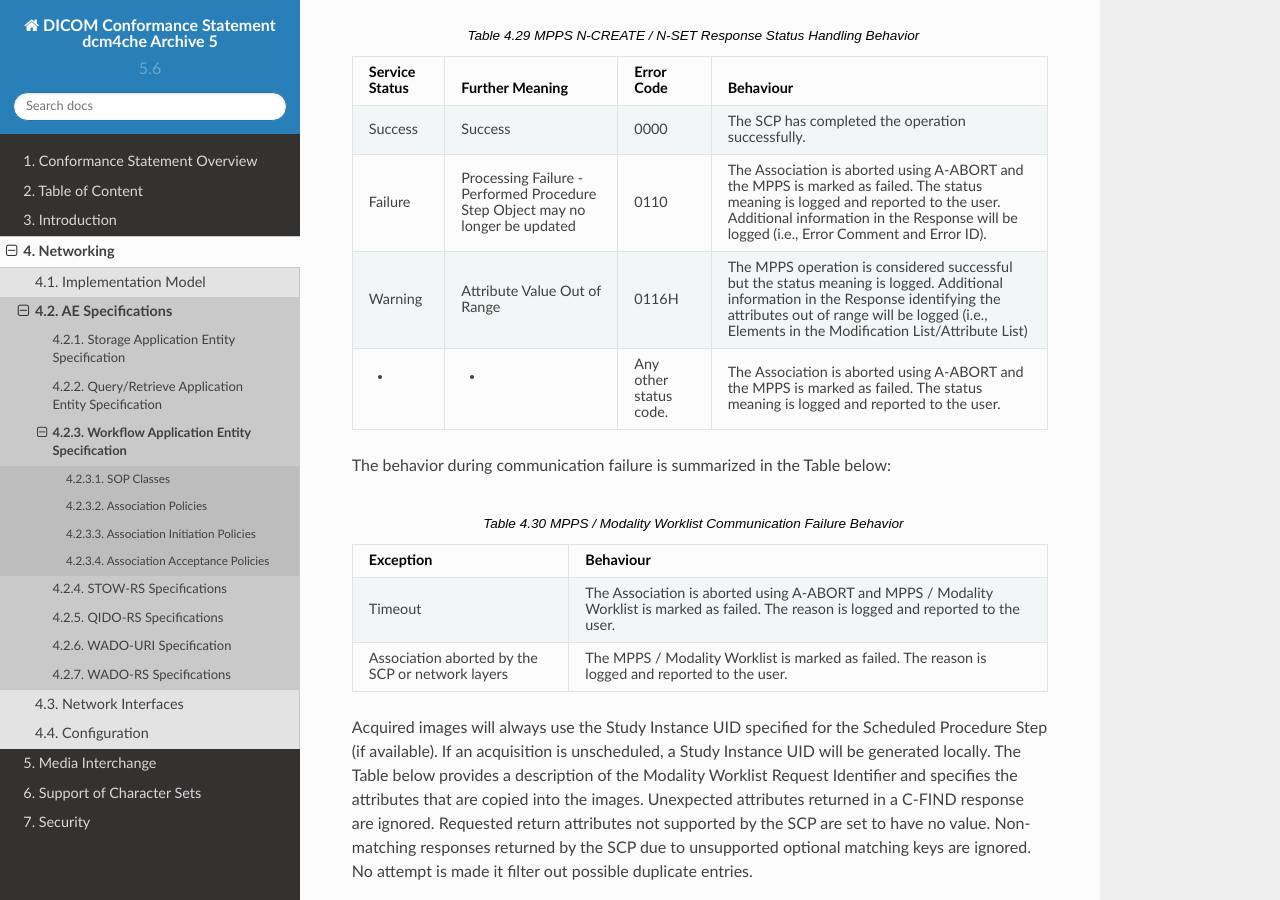
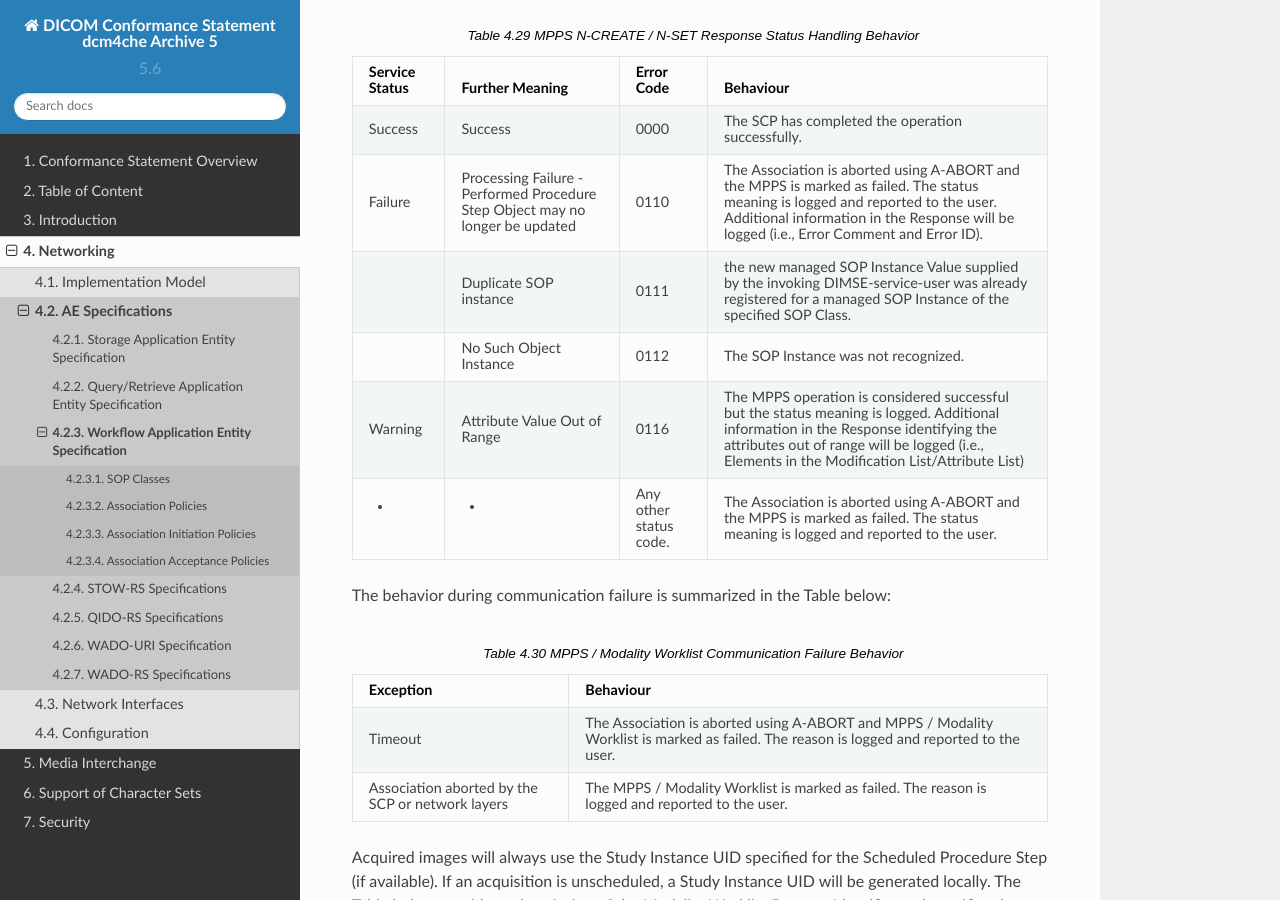
Before and after one commit to dcm4che/dcm4chee-arc-cs, a Sphinx documentation site: the page built from docs/networking/specs/workflow/workflow.rst, in a window 1280 px wide and 900 px high, scrolled down 5442 px. Built offline with Sphinx 7.4.7 and the Read the Docs theme 2.0.0, drawn with Linux system fonts in a browser that asks for light colours.

Commit message:
Workflow MPPS response status handling behaviour table update

```diff
--- a/docs/networking/specs/query-retrieve/query-retrieve.rst
+++ b/docs/networking/specs/query-retrieve/query-retrieve.rst
@@ -328,7 +328,6 @@
 Tag: Appropriate DICOM tag for this attribute.
 
 VR: Appropriate DICOM VR for this attribute.
-
 Types of Matching: The types of Matching supported by the C-FIND SCP.
 
 - "S" indicates the identifier attribute can specify Single Value Matching.
@@ -340,7 +339,6 @@
 - "U" will indicate universal matching.
 
 - "L" will indicate that UID lists are supported for matching.
-
 - "NONE" indicates that no matching is supported, but that values for this Element in the database can be returned.
 
 .. csv-table:: Query/Retrieve SCP AE C-FIND Response Status Return Behavior
--- a/docs/networking/specs/workflow/mpps-resp-status-handling-behaviour.csv
+++ b/docs/networking/specs/workflow/mpps-resp-status-handling-behaviour.csv
@@ -1,4 +1,6 @@
 "Success", "Success", "0000", "The SCP has completed the operation successfully."
 "Failure", "Processing Failure - Performed Procedure Step Object may no longer be updated", "0110", "The Association is aborted using A-ABORT and the MPPS is marked as failed. The status meaning is logged and reported to the user. Additional information in the Response will be logged (i.e., Error Comment and Error ID)."
-"Warning", "Attribute Value Out of Range", "0116H", "The MPPS operation is considered successful but the status meaning is logged. Additional information in the Response identifying the attributes out of range will be logged (i.e., Elements in the Modification List/Attribute List)"
+"", "Duplicate SOP instance", "0111", "the new managed SOP Instance Value supplied by the invoking DIMSE-service-user was already registered for a managed SOP Instance of the specified SOP Class."
+"", "No Such Object Instance", "0112", "The SOP Instance was not recognized."
+"Warning", "Attribute Value Out of Range", "0116", "The MPPS operation is considered successful but the status meaning is logged. Additional information in the Response identifying the attributes out of range will be logged (i.e., Elements in the Modification List/Attribute List)"
 "*", "*", "Any other status code.", "The Association is aborted using A-ABORT and the MPPS is marked as failed. The status meaning is logged and reported to the user."
```
